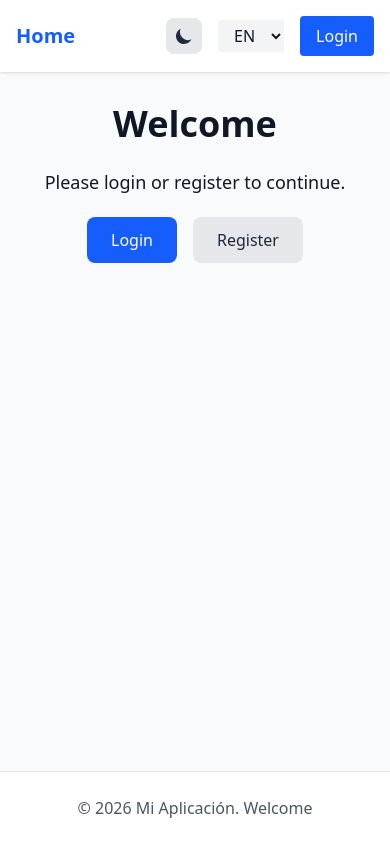
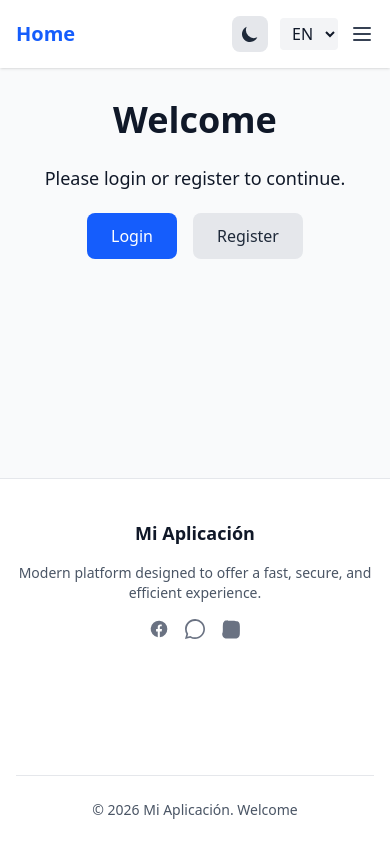
Before and after one commit to raul-hernandez-dev/eduplay, a React (Vite) app: page / in a window 390 px wide. Built offline with nearby package versions, Linux system fonts and the light colour scheme; no server answers.

Commit message:
Update of the Header and Footer components: visual and behavioral improvements are implemented, and the empty Profile component is created

```diff
--- a/src/components/Layout/Footer.jsx
+++ b/src/components/Layout/Footer.jsx
@@ -3,12 +3,69 @@ import { useTranslation } from 'react-i18next';
 
 const Footer = () => {
   const { t } = useTranslation();
+  const year = new Date().getFullYear();
 
   return (
     <footer className="bg-white dark:bg-gray-800 border-t border-gray-200 dark:border-gray-700">
-      <div className="container mx-auto px-4 py-6">
-        <div className="text-center text-gray-600 dark:text-gray-400">
-          <p>&copy; {new Date().getFullYear()} Mi Aplicación. {t('welcome')}</p>
+      <div className="container mx-auto px-4">
+
+        <div className="grid grid-cols-1 md:grid-cols-4 gap-8 py-10 text-center md:text-left">
+          {/* Column 1 */}
+          <div className="space-y-4">
+            <h3 className="text-lg font-semibold text-gray-900 dark:text-white">
+              Mi Aplicación
+            </h3>
+
+            <p className="text-sm text-gray-600 dark:text-gray-400">
+              {t('description')}
+            </p>
+
+            <div className="flex justify-center md:justify-start space-x-4">
+              {/* Facebook */}
+              <a
+                href="#"
+                aria-label="Facebook"
+                className="text-gray-500 hover:text-blue-600 dark:hover:text-blue-400"
+              >
+                <svg className="w-5 h-5" fill="currentColor" viewBox="0 0 24 24">
+                  <path d="M22 12a10 10 0 10-11.5 9.9v-7h-2v-3h2v-2.3c0-2 1.2-3.1 3-3.1.9 0 1.8.1 1.8.1v2h-1c-1 0-1.3.6-1.3 1.2V12h2.6l-.4 3h-2.2v7A10 10 0 0022 12z" />
+                </svg>
+              </a>
+
+              {/* WhatsApp */}
+              <a
+                href="#"
+                aria-label="WhatsApp"
+                className="text-gray-500 hover:text-green-600"
+              >
+                <svg className="w-5 h-5" fill="currentColor" viewBox="0 0 24 24">
+                  <path d="M20.52 3.48A11.91 11.91 0 0012.01 0C5.39 0 .01 5.38.01 12a11.9 11.9 0 001.65 6.02L0 24l6.18-1.62A11.96 11.96 0 0012 24c6.62 0 12-5.38 12-12 0-3.19-1.24-6.19-3.48-8.52zM12 22a9.94 9.94 0 01-5.1-1.4l-.37-.22-3.67.96.98-3.58-.24-.38A9.93 9.93 0 1122 12c0 5.52-4.48 10-10 10z" />
+                </svg>
+              </a>
+
+              {/* Instagram */}
+              <a
+                href="#"
+                aria-label="Instagram"
+                className="text-gray-500 hover:text-pink-500"
+              >
+                <svg className="w-5 h-5" fill="currentColor" viewBox="0 0 24 24">
+                  <path d="M12 2.2c3.2 0 3.6 0 4.9.07 1.2.06 2 .25 2.47.42a4.92 4.92 0 011.77 1.03 4.92 4.92 0 011.03 1.77c.17.47.36 1.27.42 2.47.07 1.3.07 1.7.07 4.9s0 3.6-.07 4.9c-.06 1.2-.25 2-.42 2.47a4.92 4.92 0 01-1.03 1.77 4.92 4.92 0 01-1.77 1.03c-.47.17-1.27.36-2.47.42-1.3.07-1.7.07-4.9.07s-3.6 0-4.9-.07c-1.2-.06-2-.25-2.47-.42a4.92 4.92 0 01-1.77-1.03 4.92 4.92 0 01-1.03-1.77c-.17-.47-.36-1.27-.42-2.47C2.2 15.6 2.2 15.2 2.2 12s0-3.6.07-4.9c.06-1.2.25-2 .42-2.47a4.92 4.92 0 011.03-1.77 4.92 4.92 0 011.77-1.03c.47-.17 1.27-.36 2.47-.42C8.4 2.2 8.8 2.2 12 2.2z" />
+                </svg>
+              </a>
+            </div>
+          </div>
+
+          {/* Placeholder columns */}
+          <div />
+          <div />
+          <div />
+        </div>
+
+        <div className="py-6 text-center text-sm text-gray-600 dark:text-gray-400 border-t border-gray-200 dark:border-gray-700">
+          <p>
+            &copy; {year} Mi Aplicación. {t('welcome')}
+          </p>
         </div>
       </div>
     </footer>
--- a/src/components/Layout/Header.jsx
+++ b/src/components/Layout/Header.jsx
@@ -1,72 +1,105 @@
-import React from 'react';
+import React, { useEffect, useRef, useState } from 'react';
 import { useTranslation } from 'react-i18next';
 import { Link, useNavigate } from 'react-router-dom';
 import { useAuth } from '../../contexts/AuthContext';
-import { useTheme } from '../../contexts/ThemeContext';
 import { useLanguage } from '../../contexts/LanguageContext';
 import ThemeToggle from '../ThemeToggle';
 
 const Header = () => {
   const { t } = useTranslation();
   const { user, signOut } = useAuth();
-  const { theme } = useTheme();
   const { language, changeLanguage } = useLanguage();
   const navigate = useNavigate();
 
+  const [menuOpen, setMenuOpen] = useState(false);
+  const [profileOpen, setProfileOpen] = useState(false);
+
+  const profileRef = useRef(null);
+
+  const userInitial = user?.email?.charAt(0).toUpperCase();
+
   const handleLogout = async () => {
+    setProfileOpen(false);
+    setMenuOpen(false);
     await signOut();
     navigate('/');
   };
+
+  useEffect(() => {
+    if (!profileOpen) return;
+
+    const handleClickOutside = (event) => {
+      if (
+        profileRef.current &&
+        !profileRef.current.contains(event.target)
+      ) {
+        setProfileOpen(false);
+      }
+    };
+
+    document.addEventListener('mousedown', handleClickOutside);
+    return () =>
+      document.removeEventListener('mousedown', handleClickOutside);
+  }, [profileOpen]);
 
   return (
     <header className="bg-white dark:bg-gray-800 shadow">
       <div className="container mx-auto px-4 py-4">
         <div className="flex justify-between items-center">
-          <div className="flex items-center space-x-8">
-            <Link to="/" className="text-xl font-bold text-blue-600 dark:text-blue-400">
+          <Link
+            to="/"
+            className="text-xl font-bold text-blue-600 dark:text-blue-400"
+          >
             {t('home')}
           </Link>
+
+          <div className="hidden md:flex items-center space-x-6">
             {user && (
-              <Link to="/dashboard" className="text-gray-700 dark:text-gray-300 hover:text-blue-600 dark:hover:text-blue-400">
+              <Link
+                to="/dashboard"
+                className="text-gray-700 dark:text-gray-300 hover:text-blue-600"
+              >
                 {t('dashboard')}
               </Link>
             )}
-          </div>
 
-          <div className="flex items-center space-x-4">
             <ThemeToggle />
 
             <select
               value={language}
               onChange={(e) => changeLanguage(e.target.value)}
-              className="bg-gray-100 dark:bg-gray-700 text-gray-900 dark:text-white px-3 py-1 rounded"
+              className="bg-gray-100 dark:bg-gray-700 text-gray-900 dark:text-white px-2 py-1 rounded"
             >
               <option value="en">EN</option>
               <option value="es">ES</option>
             </select>
 
             {user ? (
-              <div className="relative group">
-                <button className="flex items-center space-x-2 text-gray-700 dark:text-gray-300">
-                  <span>{user.email}</span>
-                  <svg className="w-4 h-4" fill="none" stroke="currentColor" viewBox="0 0 24 24">
-                    <path strokeLinecap="round" strokeLinejoin="round" strokeWidth={2} d="M19 9l-7 7-7-7" />
-                  </svg>
+              <div ref={profileRef} className="relative">
+                <button
+                  onClick={() => setProfileOpen((prev) => !prev)}
+                  className="w-9 h-9 rounded-full bg-blue-600 text-white font-semibold flex items-center justify-center"
+                >
+                  {userInitial}
                 </button>
-                <div className="absolute right-0 mt-2 w-48 bg-white dark:bg-gray-800 rounded-md shadow-lg py-1 hidden group-hover:block z-10">
+
+                {profileOpen && (
+                  <div className="absolute right-0 mt-2 w-40 bg-white dark:bg-gray-800 rounded-md shadow-lg py-1 z-20">
                     <Link
                       to="/profile"
-                    className="block px-4 py-2 text-sm text-gray-700 dark:text-gray-300 hover:bg-gray-100 dark:hover:bg-gray-700"
+                      onClick={() => setProfileOpen(false)}
+                      className="block px-4 py-2 text-sm hover:bg-gray-100 dark:hover:bg-gray-700"
                     >
                       {t('profile')}
                     </Link>
                     <button
                       onClick={handleLogout}
-                    className="block w-full text-left px-4 py-2 text-sm text-gray-700 dark:text-gray-300 hover:bg-gray-100 dark:hover:bg-gray-700"
+                      className="block w-full text-left px-4 py-2 text-sm hover:bg-gray-100 dark:hover:bg-gray-700"
                     >
                       {t('logout')}
                     </button>
                   </div>
+                )}
               </div>
             ) : (
               <Link
@@ -77,7 +110,85 @@ const Header = () => {
               </Link>
             )}
           </div>
+
+          {/* Mobile controls */}
+          <div className="md:hidden flex items-center space-x-3">
+            <ThemeToggle />
+
+            <select
+              value={language}
+              onChange={(e) => changeLanguage(e.target.value)}
+              className="bg-gray-100 dark:bg-gray-700 text-gray-900 dark:text-white px-2 py-1 rounded"
+            >
+              <option value="en">EN</option>
+              <option value="es">ES</option>
+            </select>
+
+            <button onClick={() => setMenuOpen((prev) => !prev)}>
+              <svg
+                className="w-6 h-6 text-gray-700 dark:text-gray-300"
+                fill="none"
+                stroke="currentColor"
+                viewBox="0 0 24 24"
+              >
+                <path
+                  strokeLinecap="round"
+                  strokeLinejoin="round"
+                  strokeWidth={2}
+                  d="M4 6h16M4 12h16M4 18h16"
+                />
+              </svg>
+            </button>
           </div>
+        </div>
+
+        {/* Mobile menu */}
+        {menuOpen && (
+          <div className="md:hidden mt-4 space-y-4 border-t pt-4">
+            {user && (
+              <div className="flex items-center space-x-3">
+                <div className="w-10 h-10 rounded-full bg-blue-600 text-white flex items-center justify-center font-semibold">
+                  {userInitial}
+                </div>
+                <div>
+                  <Link
+                    to="/profile"
+                    onClick={() => setMenuOpen(false)}
+                    className="block text-sm"
+                  >
+                    {t('profile')}
+                  </Link>
+                  <button
+                    onClick={handleLogout}
+                    className="block text-sm text-red-600"
+                  >
+                    {t('logout')}
+                  </button>
+                </div>
+              </div>
+            )}
+
+            {user && (
+              <Link
+                to="/dashboard"
+                onClick={() => setMenuOpen(false)}
+                className="block text-gray-700 dark:text-gray-300"
+              >
+                {t('dashboard')}
+              </Link>
+            )}
+
+            {!user && (
+              <Link
+                to="/login"
+                onClick={() => setMenuOpen(false)}
+                className="block text-blue-600"
+              >
+                {t('login')}
+              </Link>
+            )}
+          </div>
+        )}
       </div>
     </header>
   );
--- a/src/config/routes.jsx
+++ b/src/config/routes.jsx
@@ -5,7 +5,7 @@ import Login from '../pages/public/Login';
 import Register from '../pages/public/Register';
 import Dashboard from '../pages/private/Dashboard';
 import AuthGuard from '../components/Auth/AuthGuard';
-
+import Profile from '../pages/private/Profile'
 export const router = createBrowserRouter([
   {
     path: '/',
@@ -22,6 +22,14 @@ export const router = createBrowserRouter([
             <Dashboard />
           </AuthGuard>
         )
+      },
+      {
+        path: 'profile',
+        element: (
+          <AuthGuard>
+            <Profile />
+          </AuthGuard>
+        )
       }
     ]
   },
--- a/src/lib/i18n.js
+++ b/src/lib/i18n.js
@@ -21,6 +21,7 @@ i18n
           light_mode: "Light Mode",
           home: "Home",
           dashboard: "Dashboard",
+          description: "Modern platform designed to offer a fast, secure, and efficient experience.",
         }
       },
       es: {
@@ -37,6 +38,7 @@ i18n
           light_mode: "Modo Claro",
           home: "Inicio",
           dashboard: "Panel",
+          description: "Plataforma moderna diseñada para ofrecer una experiencia rápida, segura y eficiente.",
         }
       }
     },
--- /dev/null
+++ b/src/pages/private/Profile.jsx
@@ -0,0 +1,10 @@
+const Profile = ({ }) => {
+
+    return (
+        <div>
+
+        </div>
+    );
+};
+
+export default Profile;
```
Lines whose indentation alone changed are shown as unchanged.
